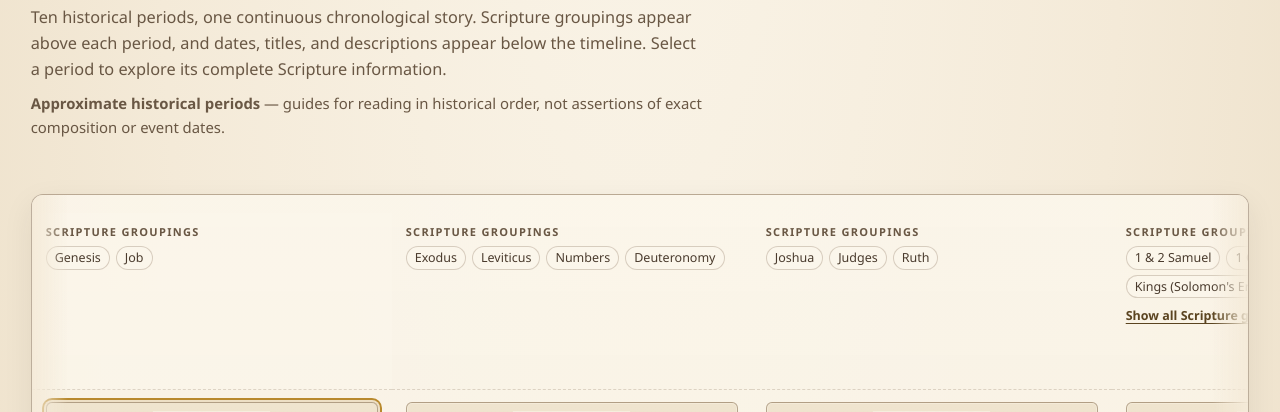
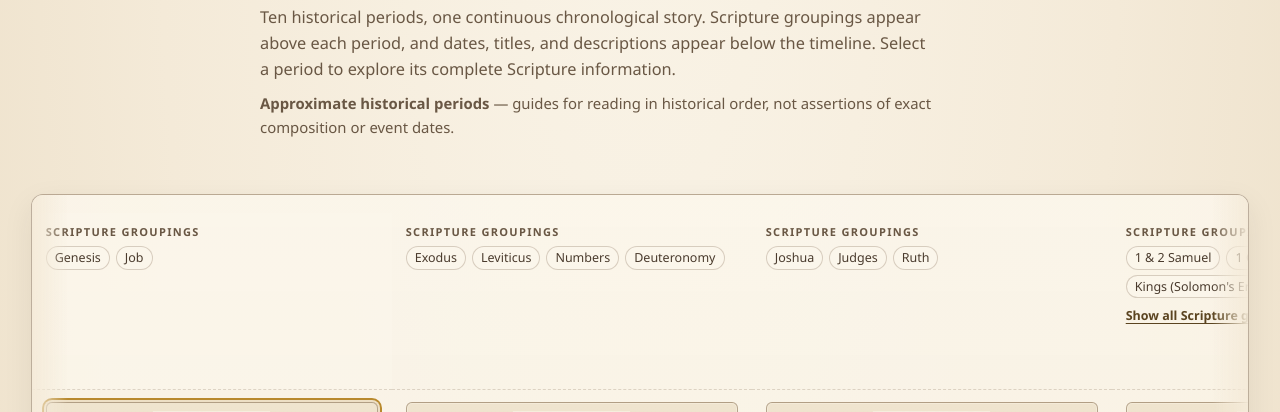
Before and after one commit to premierfoodprocessing/ChronoBibleWeb, a plain HTML site: page index.html in a window 1280 px wide. Shown: the part 688-1100 px from the top of the page. Drawn offline with Linux system fonts and the light colour scheme.

Commit message:
Center ChronoBible timeline introduction

```diff
--- a/atlas.css
+++ b/atlas.css
@@ -122,7 +122,7 @@ a:hover { color: var(--ink); }
 
 /* Timeline section */
 .timeline-section { padding: 56px 0 32px; }
-.timeline-intro { margin-bottom: 20px; }
+.timeline-intro { max-width: 760px; margin-inline: auto; margin-bottom: 20px; text-align: left; }
 .timeline-intro h2 {
   margin: 0 0 10px; font-family: var(--serif); font-size: 2rem; color: #1f1711; letter-spacing: 0.02em;
 }
```
